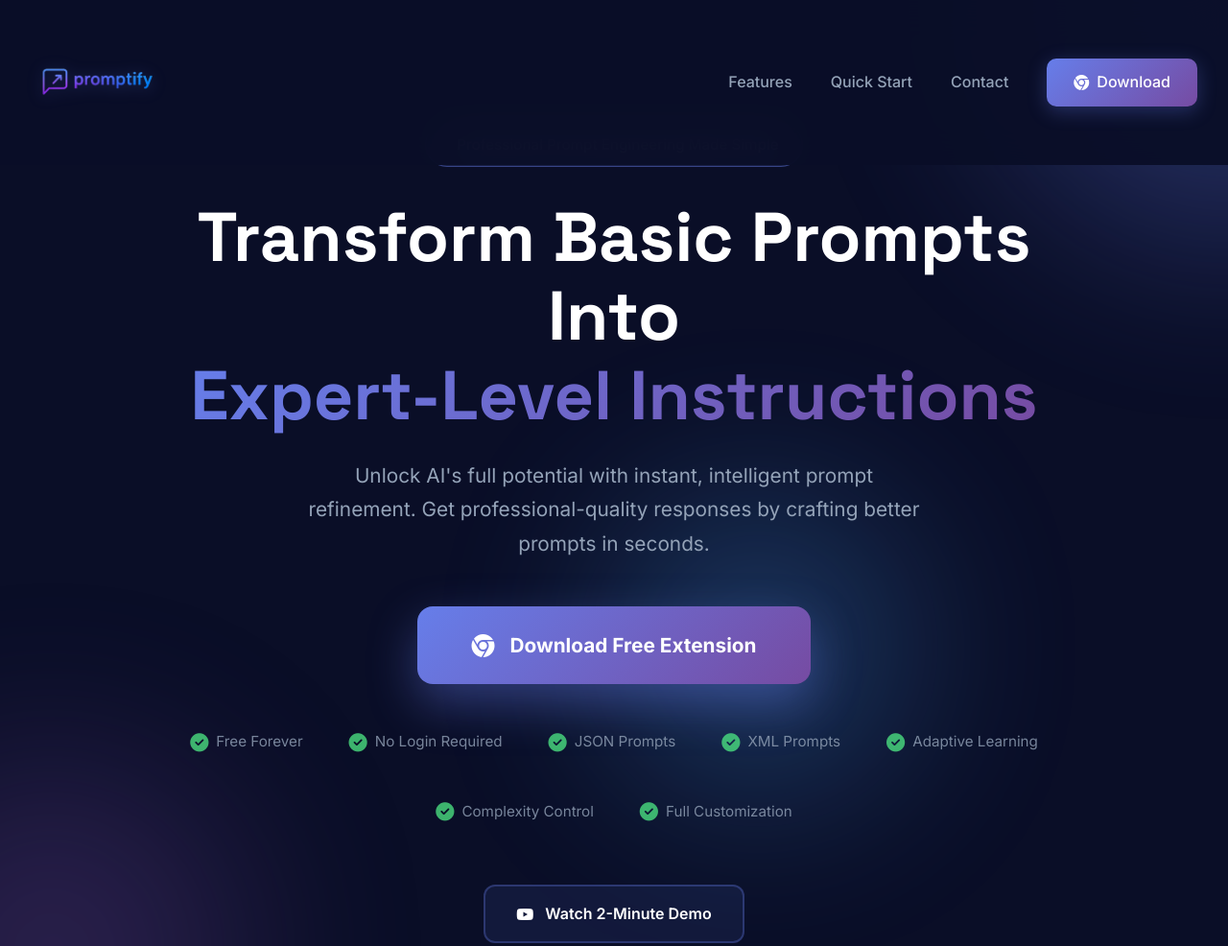
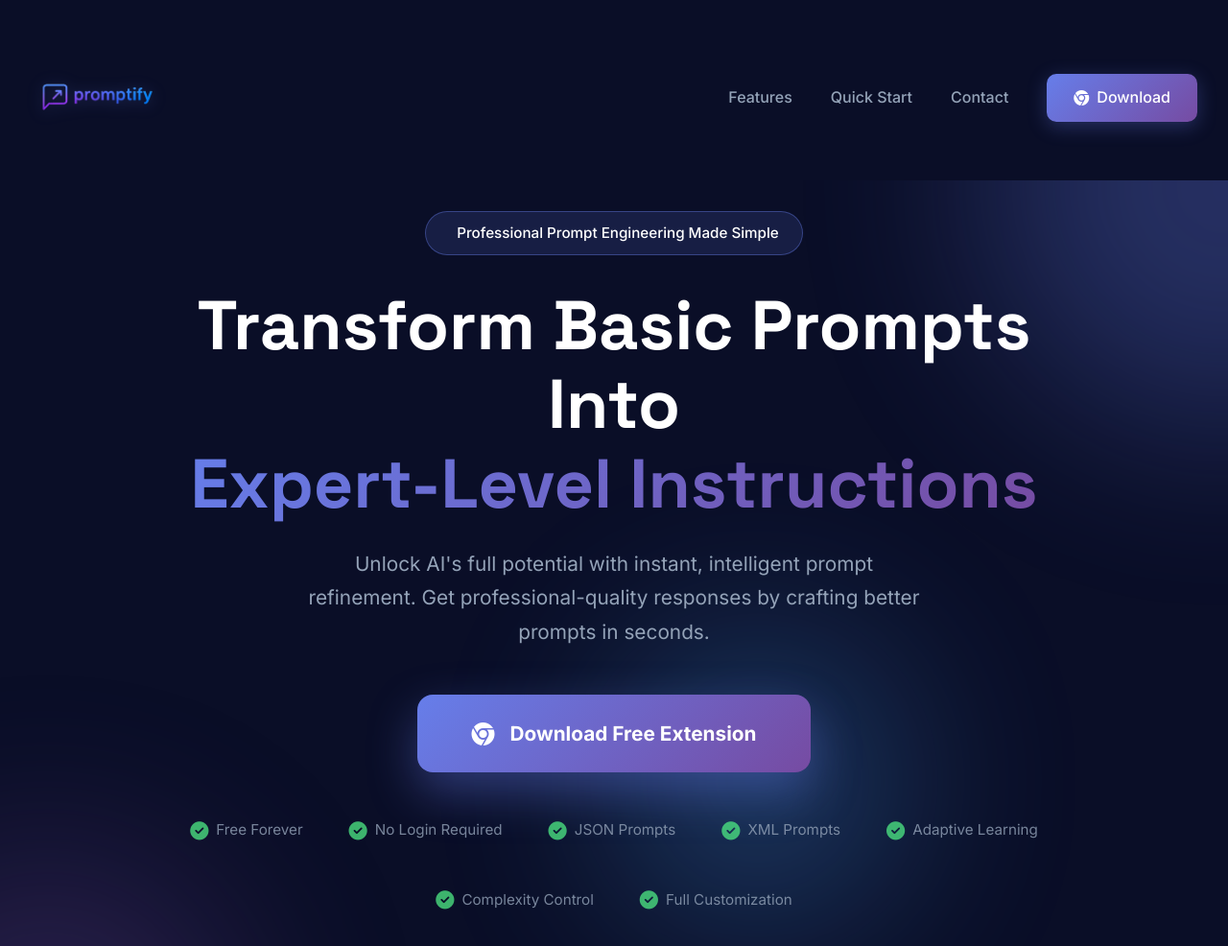
Before and after one commit to usepromptify/usepromptify.github.io, a plain HTML site: page index.html in a window 1280 px wide. Shown: the top 986 px of the page at 96% size. Drawn offline with Linux system fonts and the light colour scheme.

Commit message:
better header

```diff
--- a/index.html
+++ b/index.html
@@ -36,19 +36,13 @@
             overflow-x: hidden;
         }
 
-        /* Navigation */
+        /* Navigation - Now flows with page */
         .navbar {
-            position: fixed;
+            position: relative;
             width: 100%;
-            background: rgba(10, 14, 39, 0.95);
-            backdrop-filter: blur(20px);
+            background: transparent;
             z-index: 1000;
-            transition: all 0.3s ease;
-        }
-
-        .navbar.scrolled {
-            box-shadow: 0 10px 30px rgba(0, 0, 0, 0.3);
-            background: rgba(10, 14, 39, 0.98);
+            padding-top: 1rem;
         }
 
         .nav-container {
@@ -133,13 +127,13 @@
 
         /* Hero Section */
         .hero {
-            min-height: 100vh;
+            min-height: 85vh;
             display: flex;
             align-items: center;
             justify-content: center;
             position: relative;
             overflow: hidden;
-            padding: 8rem 2rem 4rem;
+            padding: 2rem 2rem 4rem;
         }
 
         .hero-background {
@@ -987,16 +981,6 @@
     </footer>
 
     <script>
-        // Navbar scroll effect
-        window.addEventListener('scroll', () => {
-            const navbar = document.getElementById('navbar');
-            if (window.scrollY > 50) {
-                navbar.classList.add('scrolled');
-            } else {
-                navbar.classList.remove('scrolled');
-            }
-        });
-
         // Mobile menu toggle
         function toggleMobileMenu() {
             const navLinks = document.getElementById('navLinks');
```
